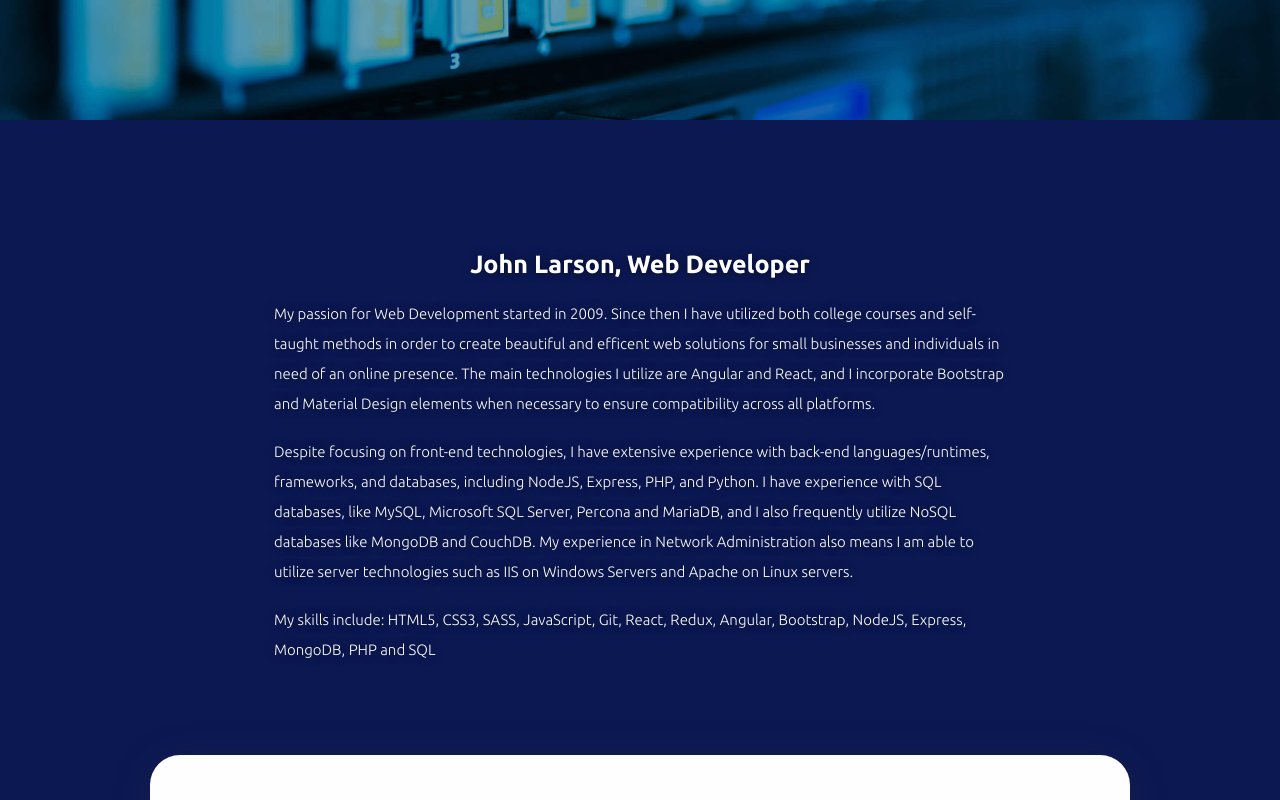
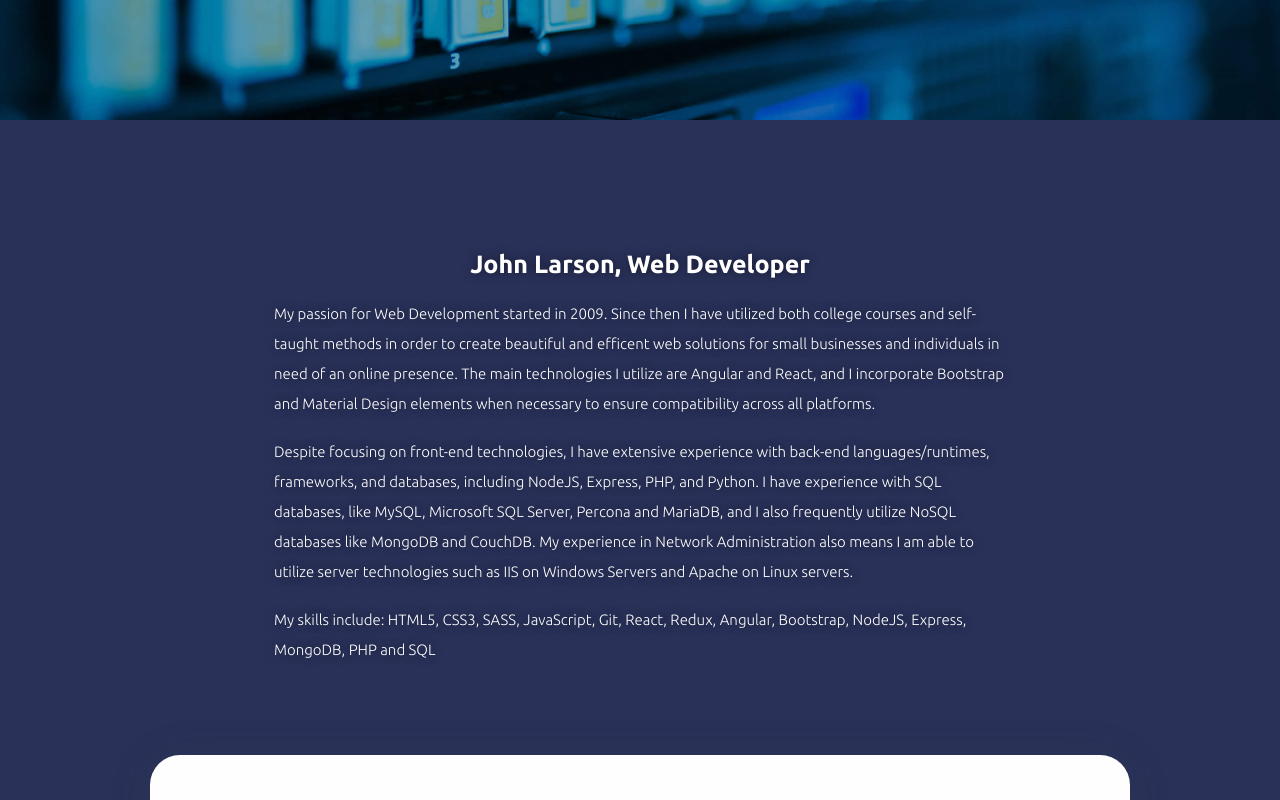
Before and after one commit to ReformedDevGuy/jl-portfolio-2019, a React (Create React App) app: page / in a window 1280 px wide. Shown: the part 600-1400 px from the top of the page. Built offline with nearby package versions, Linux system fonts and the light colour scheme.

Commit message:
Update _colors.scss

```diff
--- a/src/styles/_colors.scss
+++ b/src/styles/_colors.scss
@@ -3,7 +3,7 @@ $black: #000;
 $blue-primary: #0DB8FF;
 $orange-accent: #CC491F;
 $purple-med: #455399;
-$blue-med: #0C1852;
+$blue-med: #293159;
 $blue-dark: #0d1321;
 $warm-grey: #d8dbe2;
 $cool-grey: #393d3f;
```
